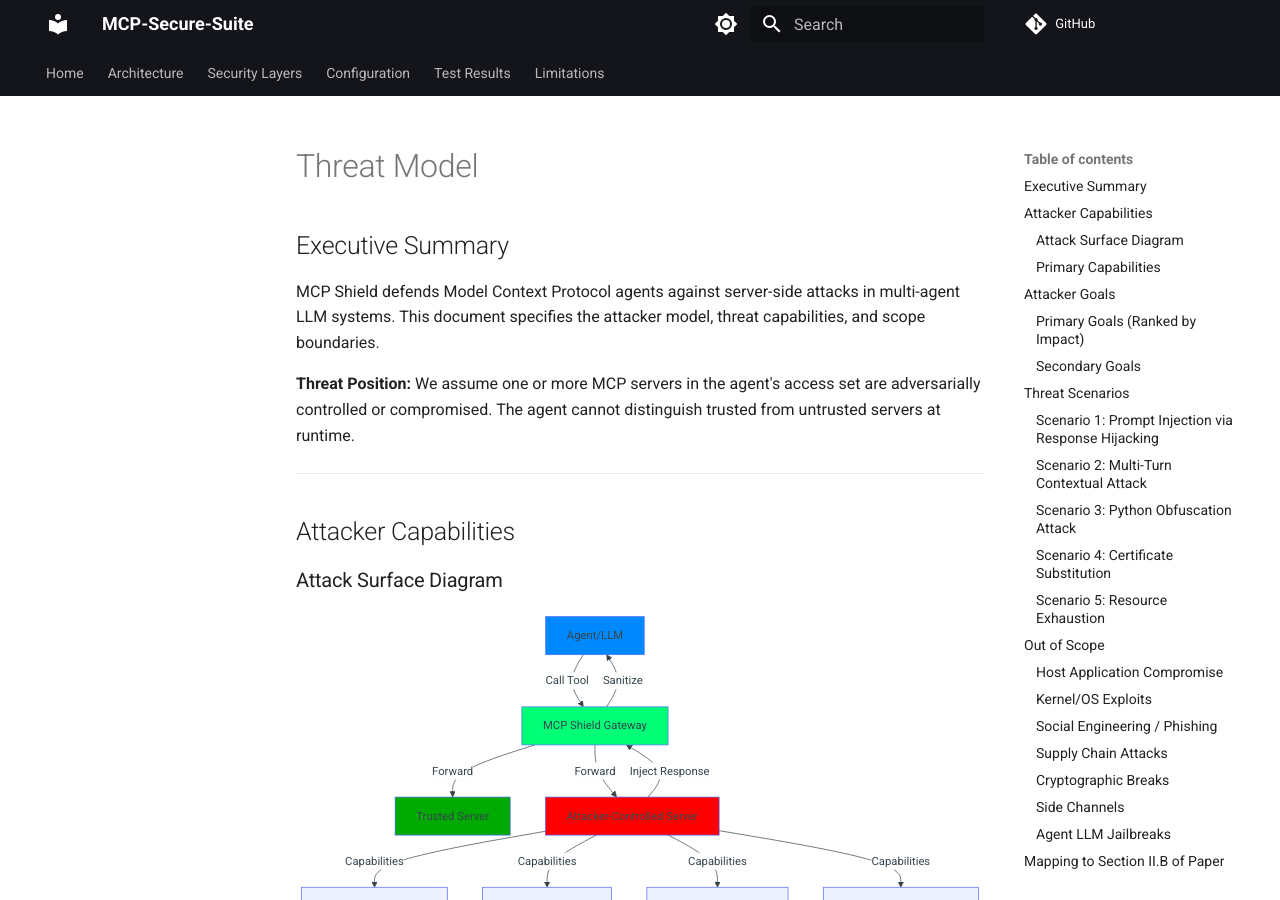
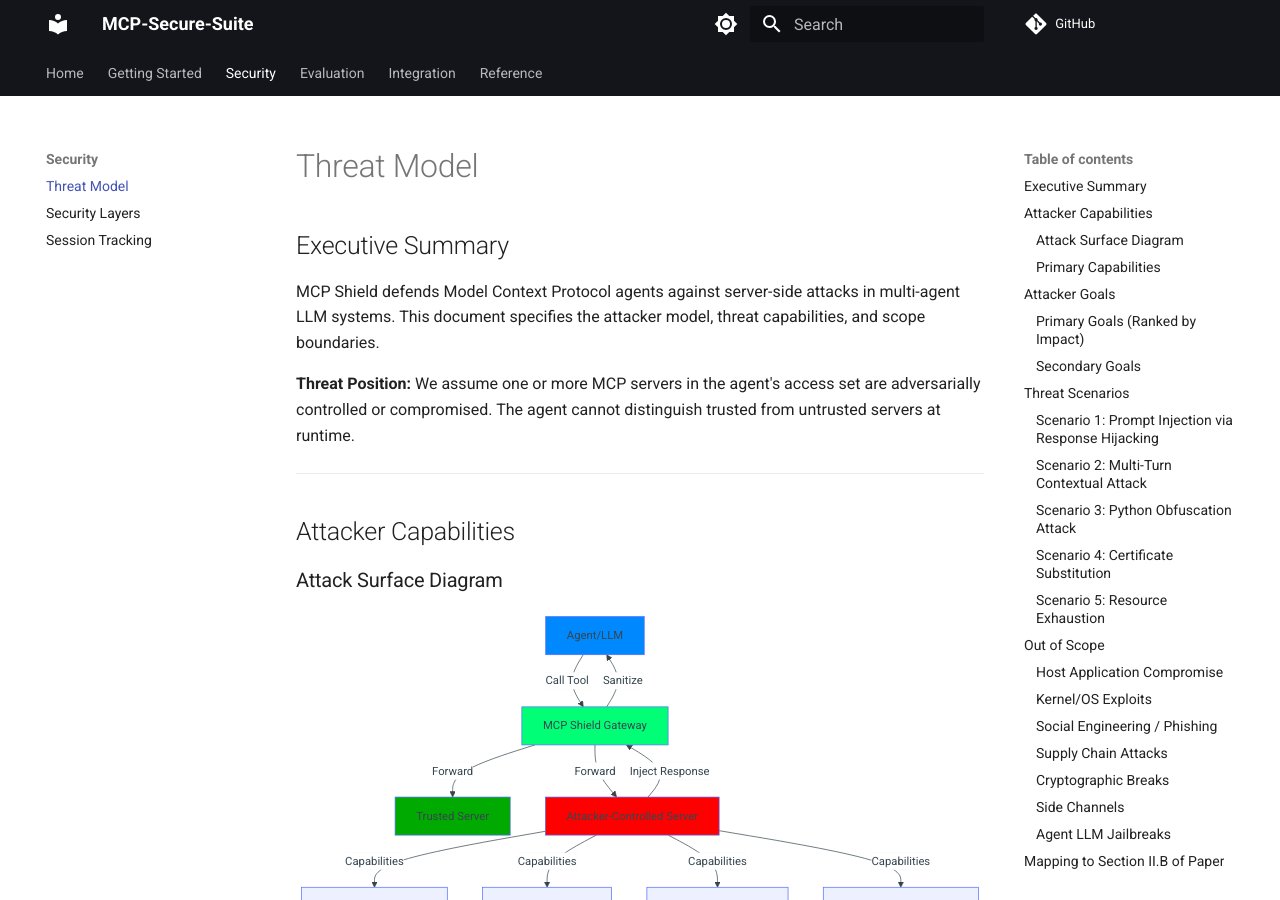
Before and after one commit to rishitnanda/mcp_secure, an MkDocs documentation site: the page built from docs/threat_model.md, in a window 1280 px wide and 900 px high. Built offline with MkDocs 1.6.1 and Material for MkDocs 9.7.7, drawn with Linux system fonts in a browser that asks for light colours; comment, search, counter and statistics services are not loaded.

Commit message:
Updated Documentation

```diff
--- a/mkdocs.yml
+++ b/mkdocs.yml
@@ -28,11 +28,22 @@
 
 nav:
   - Home: index.md
-  - Architecture: architecture.md
-  - Security Layers: security_layers.md
-  - Configuration: configuration.md
-  - Test Results: test_results.md
-  - Limitations: limitations.md
+  - Getting Started:
+    - Demo & Walkthrough: demo.md
+    - Configuration: configuration.md
+  - Security:
+    - Threat Model: threat_model.md
+    - Security Layers: security_layers.md
+    - Session Tracking: session_tracking.md
+  - Evaluation:
+    - Tests: tests.md
+    - Benchmarks: benchmark.md
+  - Integration:
+    - API Reference: api.md
+    - Architecture: architecture.md
+  - Reference:
+    - References & Papers: references.md
+    - Limitations: limitations.md
 
 markdown_extensions:
   - pymdownx.superfences:
```
